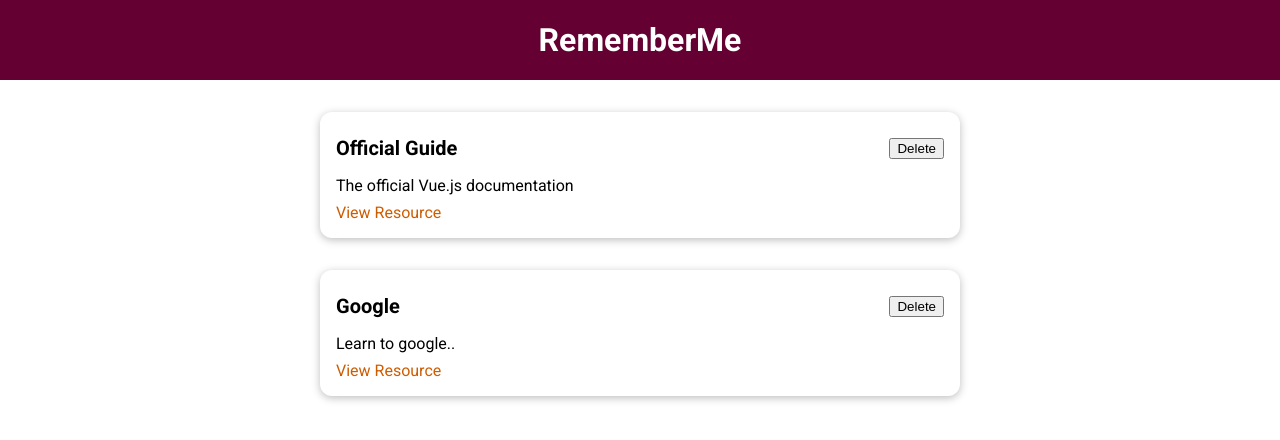
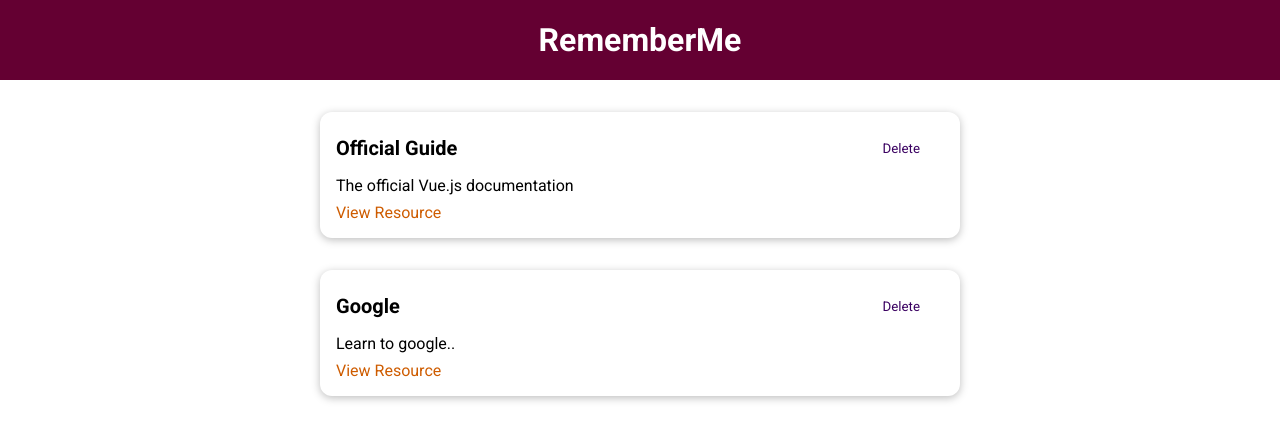
Before and after one commit to Alexinoo/vue-learning-resource-app, a Vue app: page / in a window 1280 px wide. Shown: the top 440 px of the page. Built offline with nearby package versions, Linux system fonts and the light colour scheme.

Commit message:
Replaced <button>Delete</button> with <base-button mode=flat></base-button> wrapper instead and specified to use .flat styles

```diff
--- a/src/components/learning-resources/LearningResource.vue
+++ b/src/components/learning-resources/LearningResource.vue
@@ -3,7 +3,7 @@
         <base-card>
             <header>
                 <h3>{{ title }}</h3>
-                <button>Delete</button>
+                <base-button mode="flat">Delete</base-button>
             </header>
             <p>{{ description }}</p>
             <nav>
@@ -14,8 +14,10 @@
 </template>
 
 <script>
+import BaseButton from '../UI/BaseButton.vue'
 
 export default {
+  components: { BaseButton },
 
     props : ['title','description' ,'link'],
 
```
